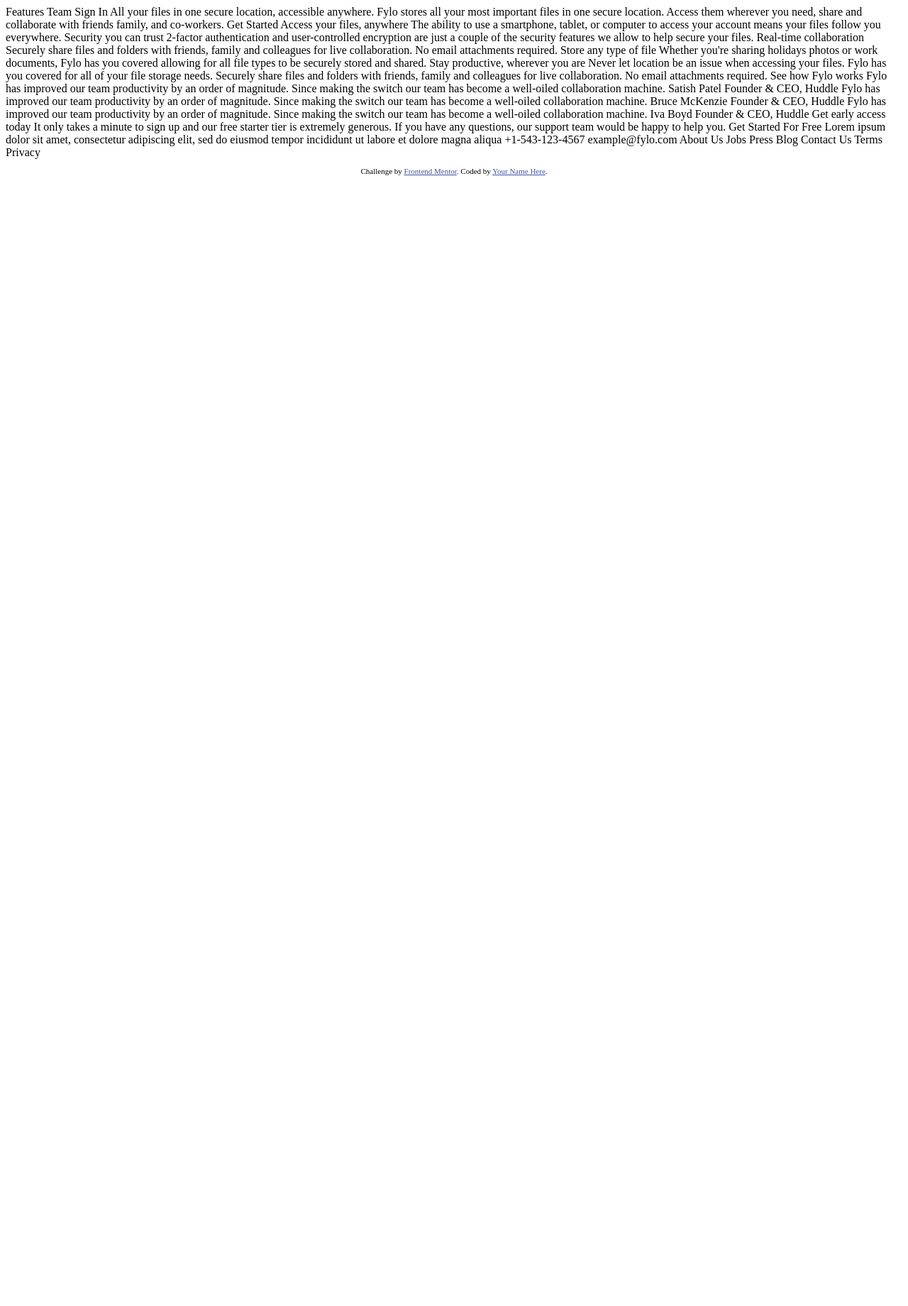
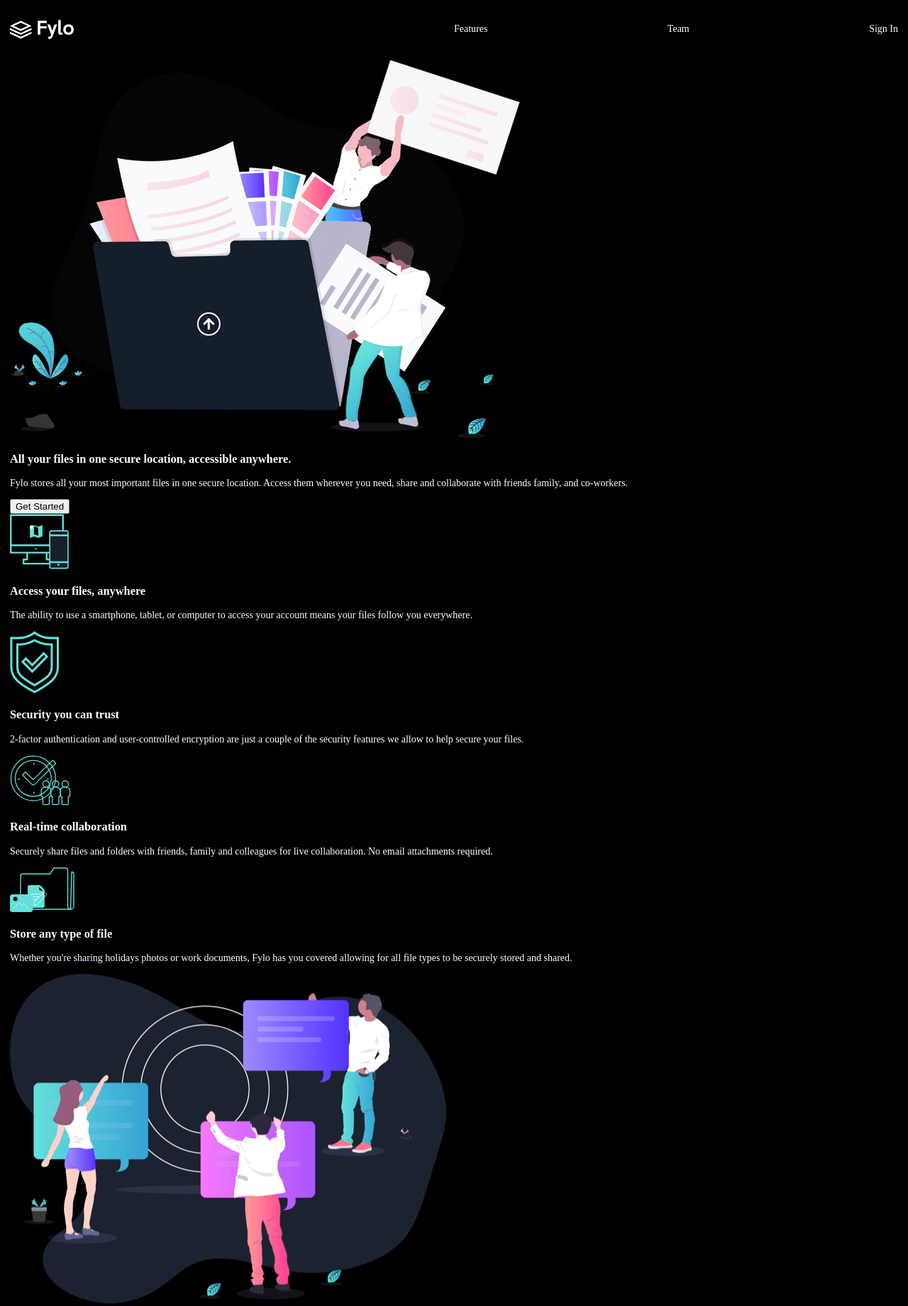
Before and after one commit to habtew/fylo-dark-theme-landing-page, a plain HTML site: page index.html in a window 1280 px wide. Shown: the top 1840 px of the page at 71% size. Before the commit the page ends 800 px from the top, so only its background shows below. Drawn offline with Linux system fonts and the light colour scheme.

Commit message:
general layout of the landing page

```diff
--- a/index.html
+++ b/index.html
@@ -9,98 +9,158 @@
   <title>Frontend Mentor | Fylo landing page with dark theme and features grid</title>
 
   <!-- Feel free to remove these styles or customise in your own stylesheet 👍 -->
-  <style>
-    .attribution { font-size: 11px; text-align: center; }
-    .attribution a { color: hsl(228, 45%, 44%); }
-  </style>
+
+  <!-- google fonts -->
+  <link rel="preconnect" href="https://fonts.googleapis.com">
+  <link rel="preconnect" href="https://fonts.gstatic.com" crossorigin>
+  <link href="https://fonts.googleapis.com/css2?family=Open+Sans:wght@400;700&family=Raleway:wght@400;700&display=swap" rel="stylesheet">
+  <!-- stylesheet  -->
+  <link rel="stylesheet" href="./style.css" />
 </head>
 <body>
-  Features
-  Team
-  Sign In
+  <header>
+    <div class="container">
+      <nav>
+        <img src="./images/logo.svg" alt="fylo logo">
+        <ul>
+          <li>Features</li>
+          <li>Team</li>
+          <li>Sign In</li>
+        </ul>
+      </nav>
+    </div>
+  </header>
+  <main>
+    <div class="container">
+      <section class="intro-section">
+        <img src="./images/illustration-intro.png" alt="intro sectoin bg">
+        <h3>All your files in one secure location, accessible anywhere.</h3>
+        <p>Fylo stores all your most important files in one secure location. Access them wherever  you need, share and collaborate with friends family, and co-workers.</p>
+        <button class="intro-btn">Get Started</button>
+      </section>
 
-  All your files in one secure location, accessible anywhere.
+      <section class="features-section">
+        <div>
+          <img src="./images/icon-access-anywhere.svg" alt="access anywhere icon" />
+          <h3>Access your files, anywhere</h3>
+          <p>The ability to use a smartphone, tablet, or computer to access your account means your
+          files follow you everywhere.</p>
+        </div>
+        <div>
+          <img src="./images/icon-security.svg" alt="security icon">
+          <h3>Security you can trust</h3>
+          <p>2-factor authentication and user-controlled encryption are just a couple of the security
+            features we allow to help secure your files.</p>
+        </div>
+        <div>
+          <img src="./images/icon-collaboration.svg" alt="collaboration icon">
+          <h3>Real-time collaboration</h3>
+          <p>Securely share files and folders with friends, family and colleagues for live collaboration.
+          No email attachments required.</p>
+        </div>
+        <div>
+          <img src="./images/icon-any-file.svg" alt="any file icon">
+          <h3>Store any type of file</h3>
+          <p>Whether you're sharing holidays photos or work documents, Fylo has you covered allowing for all
+            file types to be securely stored and shared.</p>
+        </div>
+      </section>
 
-  Fylo stores all your most important files in one secure location. Access them wherever
-  you need, share and collaborate with friends family, and co-workers.
+      <section class="stay-productive-section">
+        <img src="./images/illustration-stay-productive.png" alt="stay productiive icon" />
+        <div class="stay-productive-content">
+          <h3>Stay productive, wherever you are</h3>
+          <p>Never let location be an issue when accessing your files. Fylo has you covered for all of your file
+          storage needs.</p>
+          <p>Securely share files and folders with friends, family and colleagues for live collaboration. No email
+            attachments required.</p>
+          <a>See how Fylo works <img src="./images/icon-arrow.svg" alt="arrow icon" /></a>
+        </div>
+      </section>
 
-  Get Started
+      <section class="testimonial-section">
+        <div class="testimonails">
+          <p>Fylo has improved our team productivity by an order of magnitude. Since making the switch our team has
+            become a well-oiled collaboration machine.</p>
+          <div class="testimonail-profile">
+            <img src="./images/profile-1.jpg" alt="profile 1">
+            <div class="testimonial-profile-content">
+              <h3>Satish Patel</h3>
+              <p>Founder & CEO, Huddle</p>
+            </div>
+          </div>
+        </div>
+        <div class="testimonails">
+          <p>Fylo has improved our team productivity by an order of magnitude. Since making the switch our team has
+          become a well-oiled collaboration machine.</p>
+          <div class="testimonail-profile">
+            <img src="./images/profile-2.jpg" alt="profile 2">
+            <div class="testimonial-profile-content">
+              <h3>Bruce McKenzie</h3>
+              <p>Founder & CEO, Huddle</p>
+            </div>
+          </div>
+        </div>
+        <div class="testimonails">
+          <p>Fylo has improved our team productivity by an order of magnitude. Since making the switch our team has
+            become a well-oiled collaboration machine.</p>
+          <div class="testimonail-profile">
+            <img src="./images/profile-3.jpg" alt="profile 3">
+            <div class="testimonial-profile-content">
+              <h3>Iva Boyd</h3>
+              <p>Founder & CEO, Huddle</p>
+            </div>
+          </div>
+        </div>
+      </section>
 
-  Access your files, anywhere
+      <section class="form-section">
+        <h3>Get early access today</h3>
+        <p>It only takes a minute to sign up and our free starter tier is extremely generous. If you have any
+        questions, our support team would be happy to help you.</p>
+        <form>
+          <input type="email" placeholder="email@example.com" />
+          <button>Get started For Free</button>
+        </form>
+      </section>
+    </div>
+  </main>
+  <footer>
+    <div class="container">
+      <div class="fylo-location">
+        <img src="./images/logo.svg" alt="fylo logo" />
+        <div class="address">
+          <img src="./images/icon-location.svg" alt="location icon"/>
+          <p>Lorem ipsum dolor sit amet, consectetur adipiscing elit, sed do eiusmod tempor incididunt ut labore et
+          dolore magna aliqua</p>
+        </div>
+        <div class="contact-info">
+          <p><img src="./images/icon-phone.svg" alt="icon phone"/>+1-543-123-4567 </p>
+          <p><img src="./images/icon-email.svg" alt="icon rmail"/>example@fylo.com </p>
+        </div>
+      </div>
 
-  The ability to use a smartphone, tablet, or computer to access your account means your
-  files follow you everywhere.
+      <div class="about-us">
+        <h3>About Us</h3>
+        <p>Jobs</p>
+        <p>Press</p>
+        <p>Blog</p>
+      </div>
 
-  Security you can trust
+      <div class="contact-us">
+        <h3>Contact Us</h3>
+        <p>Terms</p>
+        <p>Privacy</p>
+      </div>
 
-  2-factor authentication and user-controlled encryption are just a couple of the security
-  features we allow to help secure your files.
 
-  Real-time collaboration
-
-  Securely share files and folders with friends, family and colleagues for live collaboration.
-  No email attachments required.
-
-  Store any type of file
-
-  Whether you're sharing holidays photos or work documents, Fylo has you covered allowing for all
-  file types to be securely stored and shared.
-
-  Stay productive, wherever you are
-
-  Never let location be an issue when accessing your files. Fylo has you covered for all of your file
-  storage needs.
-
-  Securely share files and folders with friends, family and colleagues for live collaboration. No email
-  attachments required.
-
-  See how Fylo works
-
-  Fylo has improved our team productivity by an order of magnitude. Since making the switch our team has
-  become a well-oiled collaboration machine.
-
-  Satish Patel
-  Founder & CEO, Huddle
-
-  Fylo has improved our team productivity by an order of magnitude. Since making the switch our team has
-  become a well-oiled collaboration machine.
-
-  Bruce McKenzie
-  Founder & CEO, Huddle
-
-  Fylo has improved our team productivity by an order of magnitude. Since making the switch our team has
-  become a well-oiled collaboration machine.
-
-  Iva Boyd
-  Founder & CEO, Huddle
-
-  Get early access today
-
-  It only takes a minute to sign up and our free starter tier is extremely generous. If you have any
-  questions, our support team would be happy to help you.
-
-  Get Started For Free
-
-  Lorem ipsum dolor sit amet, consectetur adipiscing elit, sed do eiusmod tempor incididunt ut labore et
-  dolore magna aliqua
-
-  +1-543-123-4567
-  example@fylo.com
-
-  About Us
-  Jobs
-  Press
-  Blog
-
-  Contact Us
-  Terms
-  Privacy
-
-  <footer>
+    </div>
+  </footer>
+  <!-- <footer>
     <p class="attribution">
       Challenge by <a href="https://www.frontendmentor.io?ref=challenge" target="_blank">Frontend Mentor</a>.
       Coded by <a href="#">Your Name Here</a>.
     </p>
-  </footer>
+  </footer> -->
 </body>
 </html>
--- /dev/null
+++ b/style.css
@@ -0,0 +1,66 @@
+/* general style */
+*{
+    box-sizing: border-box;
+
+    /* primary colors  */
+
+    --clr-form-bg : hsl(217, 28%, 15%);
+    --clr-main-bg: hsl(218, 28%, 13%);
+    --clr-footer-bg: hsl(216, 53%, 9%);
+    --clr-test-bg: hsl(219, 30%, 18%);
+
+    /* accent color */
+
+    --clr-cell-to-cyan: hsl(176, 68%, 64%);
+    --clr-cell-to-blue: hsl(198, 60%, 50%);
+    --clr-error: hsl(0, 100%, 63%);
+    --clr-white: hsl(0, 0%, 100%);
+
+    /*fonts  */
+    --font-bdy: 'Raleway', sans-serif;
+    --font-header: 'Open Sans', sans-serif;
+
+}
+
+body{
+    margin: 0;
+    padding: 0;
+    font-size: 14px;
+    background-color: black;
+    color: white;
+}
+
+ul{
+    list-style-type: none;
+    margin: 0;
+    padding: 0;
+}
+
+img{
+    max-width: 100%;
+}
+
+
+/* layout */
+
+.container{
+    padding: 1em
+}
+
+/* header layout */
+nav{
+    display: flex;
+    align-items: center;
+    justify-content: space-between;
+    padding-top:1em;
+}
+
+nav ul{
+    display: flex;
+    width: 50%;
+    justify-content: space-between;
+}
+
+nav img{
+    width: 90px;
+}
```
